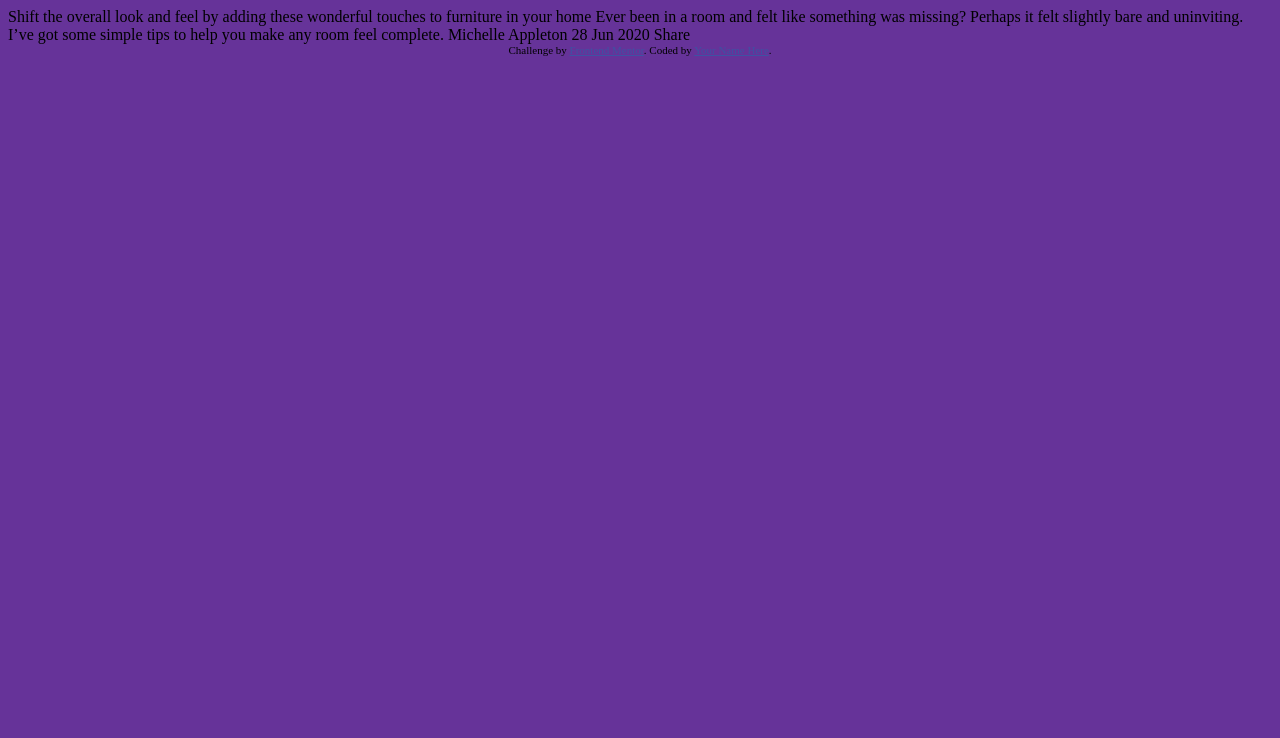
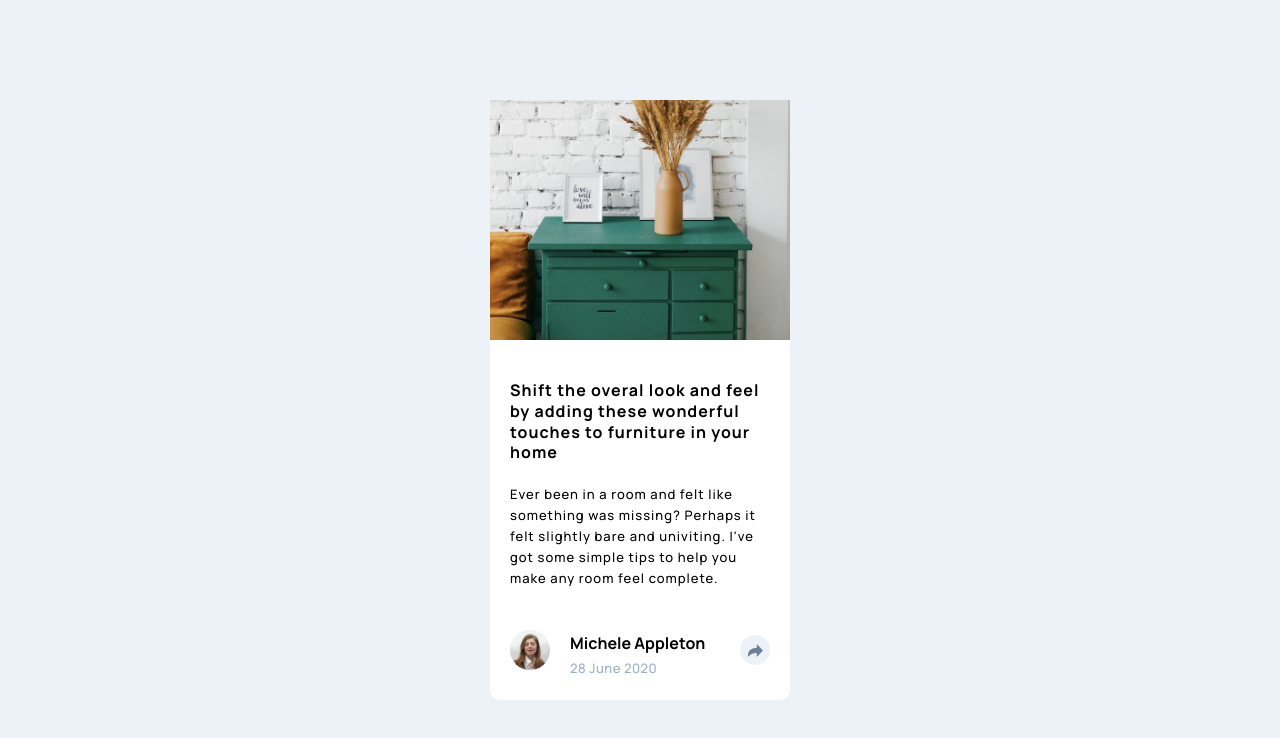
Before and after one commit to alexeykuz-sys/article_preview_component, a plain HTML site: page index.html in a window 1280 px wide. Drawn offline with Linux system fonts and the light colour scheme.

Commit message:
html and css done

```diff
--- a/index.html
+++ b/index.html
@@ -10,18 +10,31 @@
 
 </head>
 <body>
+<div class="card-body">
+  <div class="card-img"></div>
+<div class="card-text">
+  <h4>Shift the overal look and feel by adding these wonderful touches to furniture in your home</h4>
+<p>Ever been in a room and felt like something was missing? Perhaps it felt slightly bare and univiting.
+  I've got some simple tips to help you make any room feel complete.</p>
+</div>
+<div class="card-footer">
+  <div class="avatar"></div>
+  <div class="footer-text">
+  <h6>Michele Appleton</h6>
+  <p>28 June 2020</p>
+</div>
+  <div class="share-sign"></div>
+</div>
+<div class="card-footer-grey">
 
-  Shift the overall look and feel by adding these wonderful
-  touches to furniture in your home
+    <h3>share</h3>
+    <div class="facebook"></div>
+    <div class="twitter"></div>
+    <div class="pinterest"></div>
+    <div class="share-sign-2"></div>
+</div>
+</div>
 
-  Ever been in a room and felt like something was missing? Perhaps
-  it felt slightly bare and uninviting. I’ve got some simple tips
-  to help you make any room feel complete.
-
-  Michelle Appleton
-  28 Jun 2020
-
-  Share
 
   <div class="attribution">
     Challenge by <a href="https://www.frontendmentor.io?ref=challenge" target="_blank">Frontend Mentor</a>.
--- a/style.css
+++ b/style.css
@@ -1,8 +1,184 @@
+@import url('https://fonts.googleapis.com/css2?family=Manrope:wght@500;700&display=swap');
+:root{
+  --VeryDarkGrayishBlue: hsl(217, 19%, 35%);
+  --DesaturatedDarkBlue: hsl(214, 17%, 51%);
+  --GrayishBlue: hsl(212, 23%, 69%);
+  --LightGrayishBlue: hsl(210, 46%, 95%);
+  --FontBodySize: 13px;
+}
+
+* {
+  padding: 0;
+  border: 0;
+  -webkit-box-sizing: border-box;
+          box-sizing: border-box;
+}
+
+html,
 body{
-    background-color: rebeccapurple;
+    margin: 0;
+    padding: 0;
+}
+
+body {
+  overflow-x: hidden;
+  font-family: "Manrope", Arial, Helvetica, sans-serif;
+  height: 100vh;
+  width: 100vw;
+  background-color: var(--LightGrayishBlue);
+}
+
+.card-body{
+  position: relative;
+  background-color: white;
+  top:50%;
+  left:50%;
+  transform: translate(-50%, -50%);
+  z-index: 100;
+  width:300px;
+  height:600px;
+  border-radius: 10px;
+}
+.card-img{
+  background-image: url('images/drawers.jpg');
+  width: 100%;
+  height: 40%;
+  background-size: 100%;
+  background-repeat: no-repeat;
+  overflow: hidden;
+}
+
+.card-text {
+  margin: 40px auto;
+  line-height: 1.3rem;
+  padding: 0 20px;
+}
+.card-text h4 {
+  font-weight: 700;
+  letter-spacing: 1px;
+  columns: var(--DesaturatedDarkBlue);
+}
+
+.card-text p{
+  font-weight: 500;
+  font-size: 13px;
+  letter-spacing: 1px;
+}
+
+.card-footer {
+  display: flex;
+  position: absolute;
+  bottom: 15px;
+
+  flex-direction: row;
+  align-items: center;
+  justify-content: flex-start;
+  width: 100%;
+  height: 70px;
+}
+
+.avatar{
+  background-image: url('images/avatar-michelle.jpg');
+  width: 40px;
+  height: 40px;
+  border-radius: 50%;
+  margin: 20px;
+  background-size: contain;
+  background-position: center;
 }
 
 
+.card-footer h6 {
+  font-weight: 700;
+  font-size: 1rem;
+  margin-top: 10px;
+  margin-bottom: 2px;
+}
+.card-footer p {
+  color: var(--GrayishBlue);
+  display: inline;
+  font-size: 13px;
+  letter-spacing: .5px;
+}
+
+.share-sign {
+  background-image: url('images/icon-share.svg');
+  background-repeat: no-repeat;
+  position: absolute;
+  right:0;
+  width: 30px;
+  height: 30px;
+  border-radius: 50%;
+  background-position: center;
+  background-color: var(--LightGrayishBlue);
+  margin-right: 20px;
+}
+
+.card-footer-grey {
+  background-color: var(--VeryDarkGrayishBlue);
+  border-bottom-left-radius: 10px;
+  border-bottom-right-radius: 10px;
+  display: none;
+  position: absolute;
+  bottom: 0;
+  flex-direction: row;
+  align-items: center;
+  justify-content: flex-start;
+  width: 100%;
+  height: 70px;
+}
+
+
+.card-footer-grey h3 {
+  color: var(--DesaturatedDarkBlue);
+  text-transform: uppercase;
+  font-weight: 700;
+  letter-spacing: .4rem;
+  font-size: .9rem;
+  margin-left: 20px;
+}
+
+.facebook {
+  background-image: url('images/icon-facebook.svg');
+  background-repeat: no-repeat;
+  width: 30px;
+  height: 30px;
+  margin-left: 10px;
+  background-position: center;
+}
+
+
+.twitter {
+  background-image: url('images/icon-twitter.svg');
+  background-repeat: no-repeat;
+  width: 30px;
+  height: 30px;
+  margin-left: 5px;
+  background-position: center;
+}
+
+
+.pinterest {
+  background-image: url('images/icon-pinterest.svg');
+  background-repeat: no-repeat;
+  width: 30px;
+  height: 30px;
+  margin-left: 5px;
+  background-position: center;
+}
+
+.share-sign-2 {
+  background-image: url('images/icon-share.svg');
+  background-repeat: no-repeat;
+  position: absolute;
+  right:0;
+  width: 30px;
+  height: 30px;
+  border-radius: 50%;
+  background-position: center;
+  background-color: var(--GrayishBlue);
+  margin-right: 20px;
+}
 
 .attribution {
   font-size: 11px;
```
